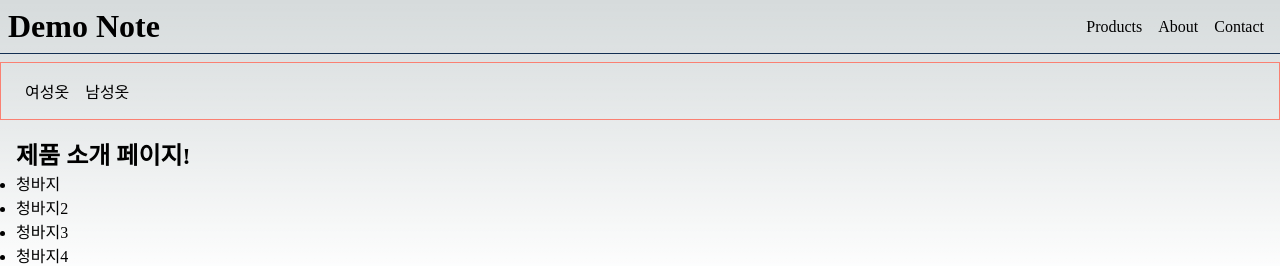
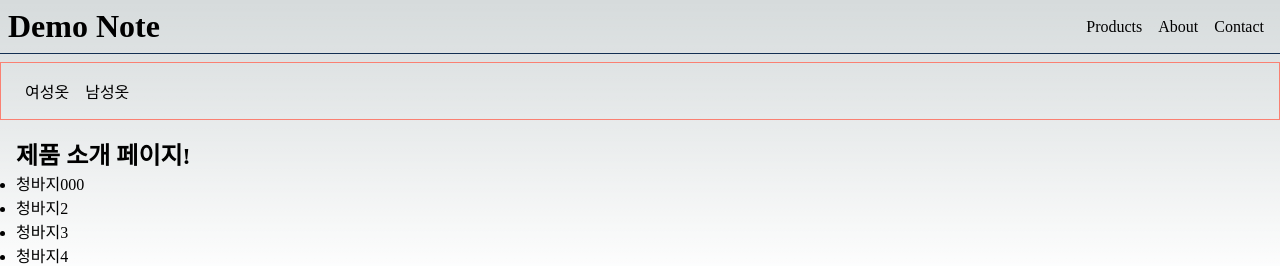
Before and after one commit to Rigels94/nextjs-tutorial-app, a Next.js app: page /products in a window 1280 px wide. Shown: the top 266 px of the page. Built offline with nearby package versions, Linux system fonts and the light colour scheme.

Commit message:
feat: 5.9 ISR 렌더링

```diff
--- a/data/products.json
+++ b/data/products.json
@@ -1,7 +1,7 @@
 [
   {
     "id": "1234",
-    "name": "청바지",
+    "name": "청바지000",
     "price": "5000"
   },
   {
--- a/src/app/products/page.tsx
+++ b/src/app/products/page.tsx
@@ -1,5 +1,7 @@
 import { getProducts } from "@/service/products";
 import Link from "next/link";
+
+export const revalidate = 10;
 
 export default async function ProductsPage() {
   // 서버 파일(데이터베이스)에 있는 제품의 리스트를 읽어와서, 그걸 보여줌
```
